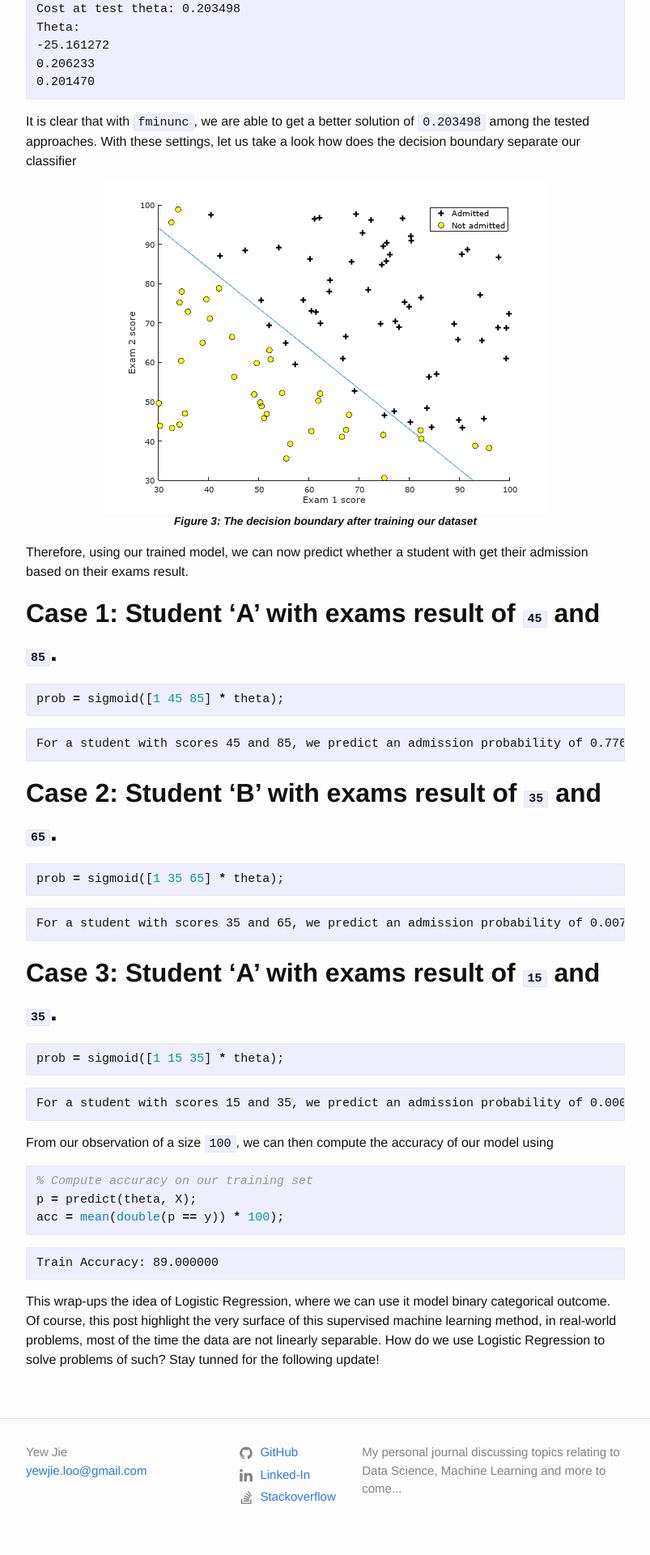
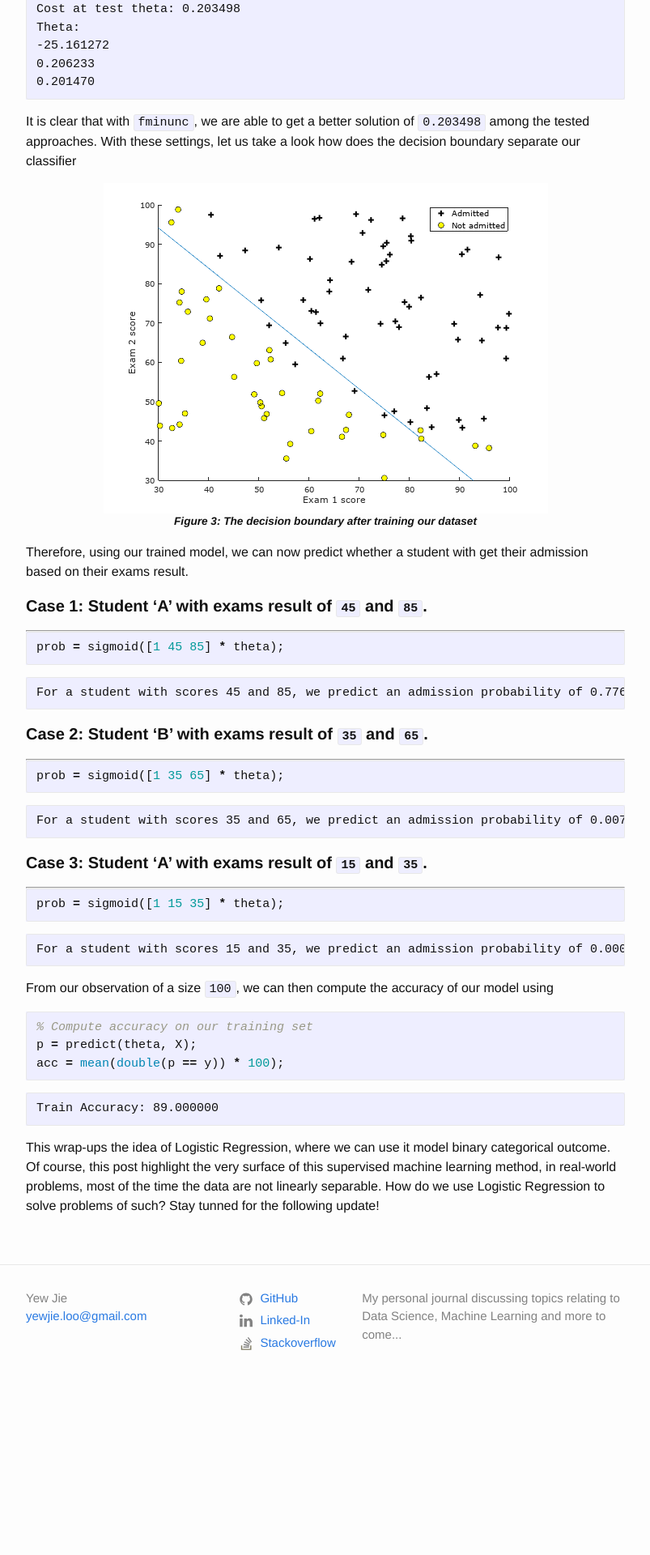
Before and after one commit to yewjie-github/Portfolio, a Jekyll site: the page built from _posts/ML_Cousera/2017-12-09-Logistic-Regression.markdown, in a window 1280 px wide. Shown: the part 2726-4646 px from the top of the page at 81% size, without its empty margins (238-1041 px from the left). Built offline with Jekyll 4.4.1, drawn with Linux system fonts in a browser that asks for light colours; formulas are drawn with MathJax 3; after the commit the page ends 4455 px from its top, so only the background shows below that.

Commit message:
Pretty spacing

````diff
--- a/_posts/ML_Cousera/2017-12-09-Logistic-Regression.markdown
+++ b/_posts/ML_Cousera/2017-12-09-Logistic-Regression.markdown
@@ -90,7 +90,7 @@ It is clear that with `fminunc`, we are able to get a better solution of `0.2034
 
 Therefore, using our trained model, we can now predict whether a student with get their admission based on their exams result.
 
-**Case 1: Student 'A' with exams result of `45` and `85`.**
+#### **Case 1: Student 'A' with exams result of `45` and `85`.**
 ---
 
 ```matlab
@@ -100,7 +100,7 @@ prob = sigmoid([1 45 85] * theta);
 For a student with scores 45 and 85, we predict an admission probability of 0.776289
 ```
 
-**Case 2: Student 'B' with exams result of `35` and `65`.**
+#### **Case 2: Student 'B' with exams result of `35` and `65`.**
 ---
 
 ```matlab
@@ -110,7 +110,7 @@ prob = sigmoid([1 35 65] * theta);
 For a student with scores 35 and 65, we predict an admission probability of 0.007786
 ```
 
-**Case 3: Student 'A' with exams result of `15` and `35`.**
+#### **Case 3: Student 'A' with exams result of `15` and `35`.**
 ---
 
 ```matlab
````
